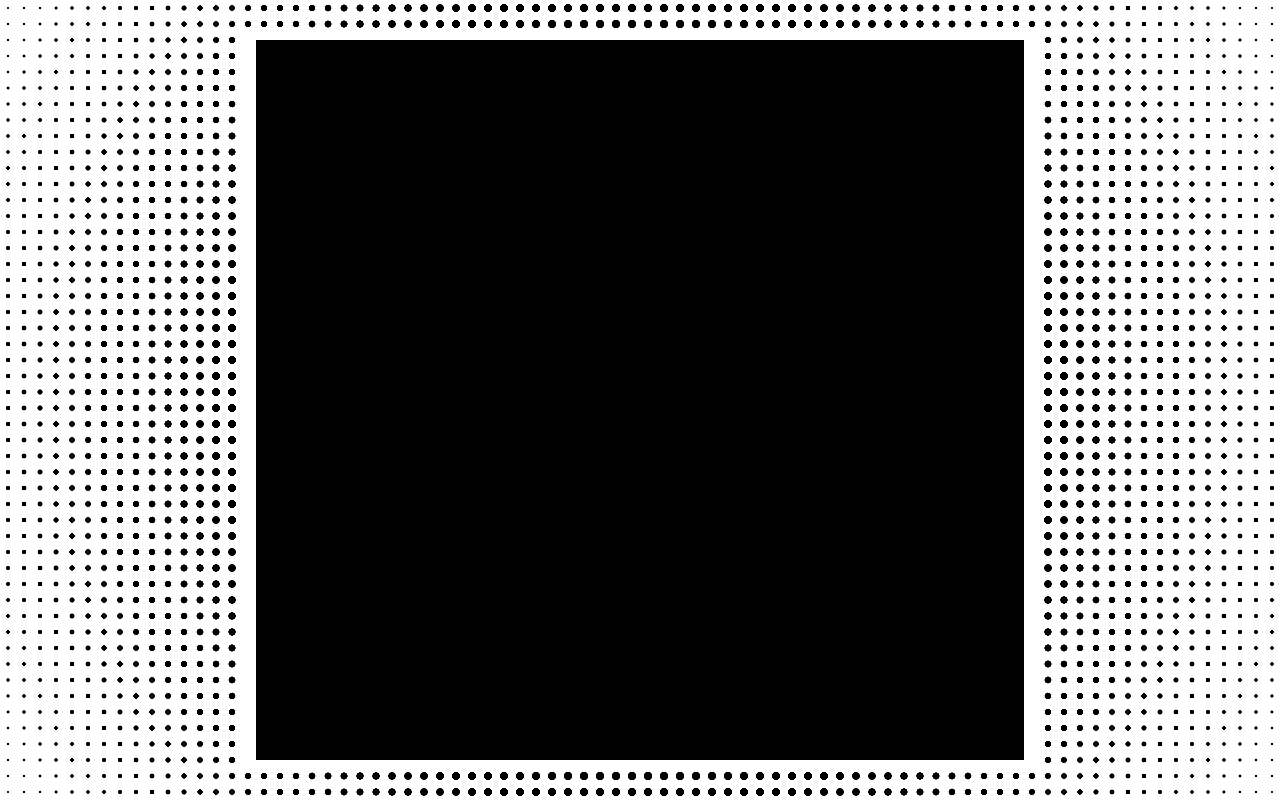
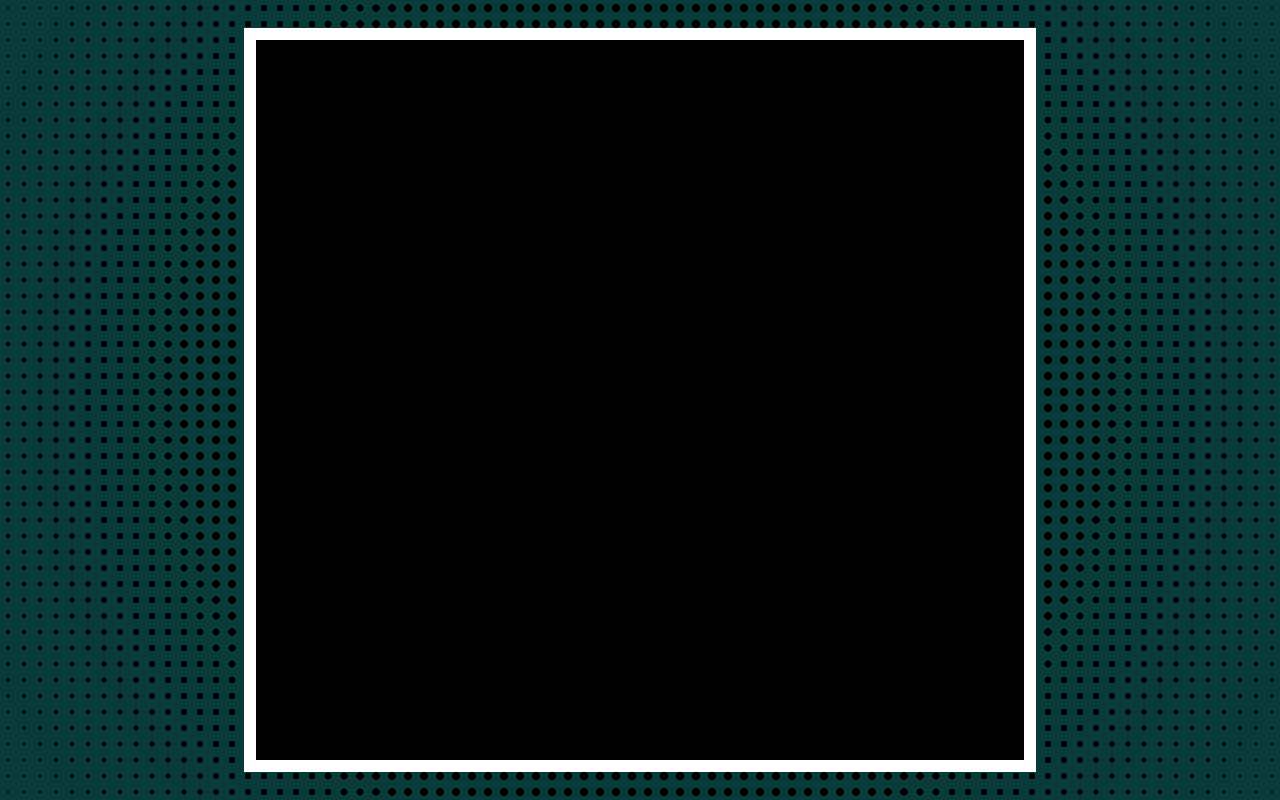
Before and after one commit to KarlVand/folio25, a React (Vite) app: page / in a window 1280 px wide. Built offline with nearby package versions, Linux system fonts and the light colour scheme.

Commit message:
background effect + color 01

```diff
--- a/src/App.css
+++ b/src/App.css
@@ -1,24 +1,32 @@
-/* -------- main & BACKGROUND -------- */
-
 #root {
   width: 100vw;
   height: 100vh;
   margin: 0 auto;
   display: flex;
+}
 
-  /* background */
+/* ------------- BACKGROUND EFFECT ------------- */
 
+#backgroundWrap {
+  position: absolute;
+  width: 100%;
+  height: 100%;
+}
+
+.halftone {
+  position: absolute;
   background: white;
+  inset: 0;
   filter: contrast(40);
   --dotSize: 0.25rem;
   --bgSize: 1rem;
   --bgPosition: calc(var(--bgSize) / 2);
   --stop1: 0.05rem;
   --stop2: 0.7rem;
-
+  pointer-events: none;
 }
 
-#root::after {
+.halftone::after {
   content: '';
   position: absolute;
   inset: 0;
@@ -27,12 +35,17 @@
   background-size: var(--bgSize) var(--bgSize);
   background-position: 0 0, var(--bgPosition) var(--bgPosition);
   mask-image: radial-gradient(circle at center, rgba(0, 0, 0, 1), rgba(0, 0, 0, 0.5));
-
-
 }
 
-
-/* -------- RESPONSIVE LAYOUT -------- */
+.bgColor {
+    position: absolute;
+    display: flex;
+    width: 100%;
+    height: 100%;
+    background-color: rgba(9, 59, 59, 1);
+    mix-blend-mode: multiply;
+    pointer-events: none;
+  }
 
   #app {
     position: relative;
@@ -45,6 +58,18 @@
     height: 90vh;
 
   }
+
+
+
+
+
+
+
+
+
+/* -------- RESPONSIVE LAYOUT -------- */
+
+
 
 /* mobile landscape */
 @media screen and (min-width: 480px)  and (orientation: landscape) {
--- a/src/App.jsx
+++ b/src/App.jsx
@@ -6,9 +6,14 @@ function App() {
 
   return (
     <>
-      <div id='app'>
+    <div id="backgroundWrap">
+      <div className="halftone"></div>
+      <div className="bgColor"></div>
+    </div>
 
-      </div>
+    <div id='app'></div>
+
+
 
     </>
   )
```
Lines whose indentation alone changed are shown as unchanged.
